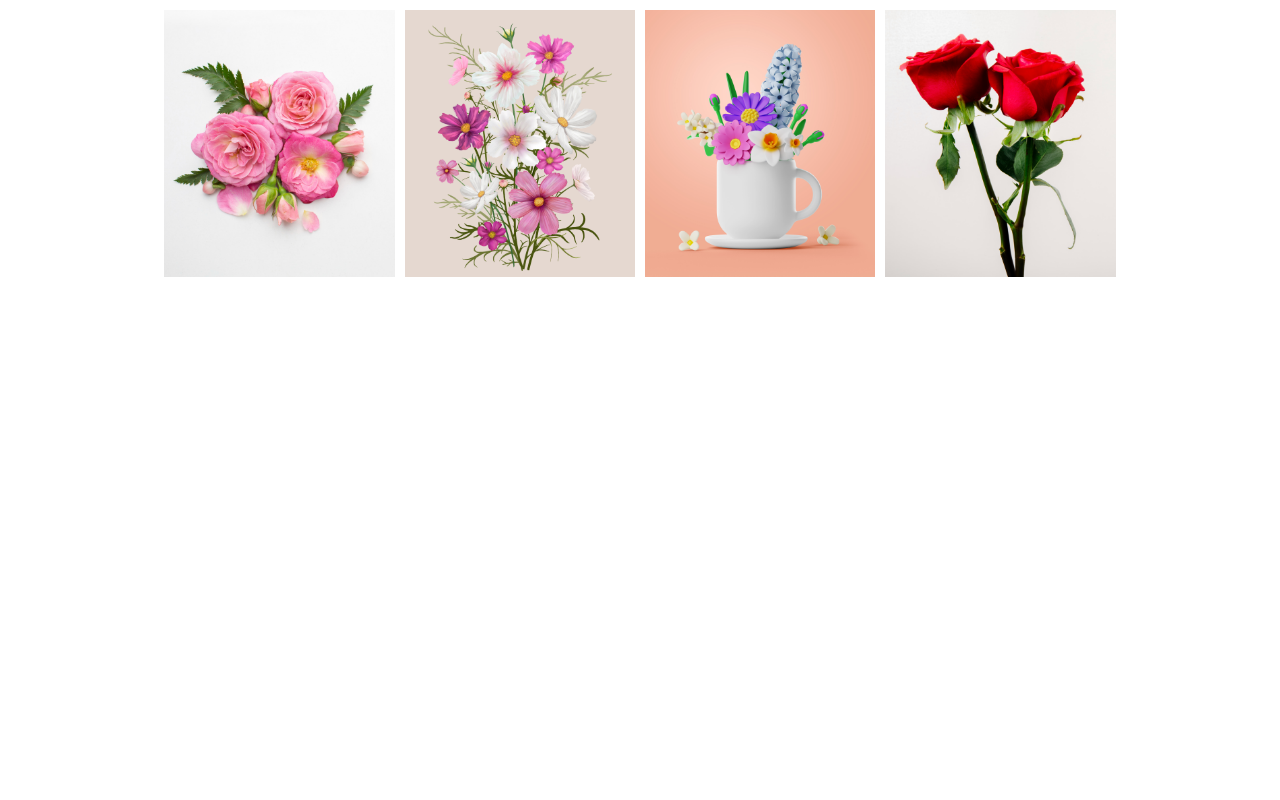
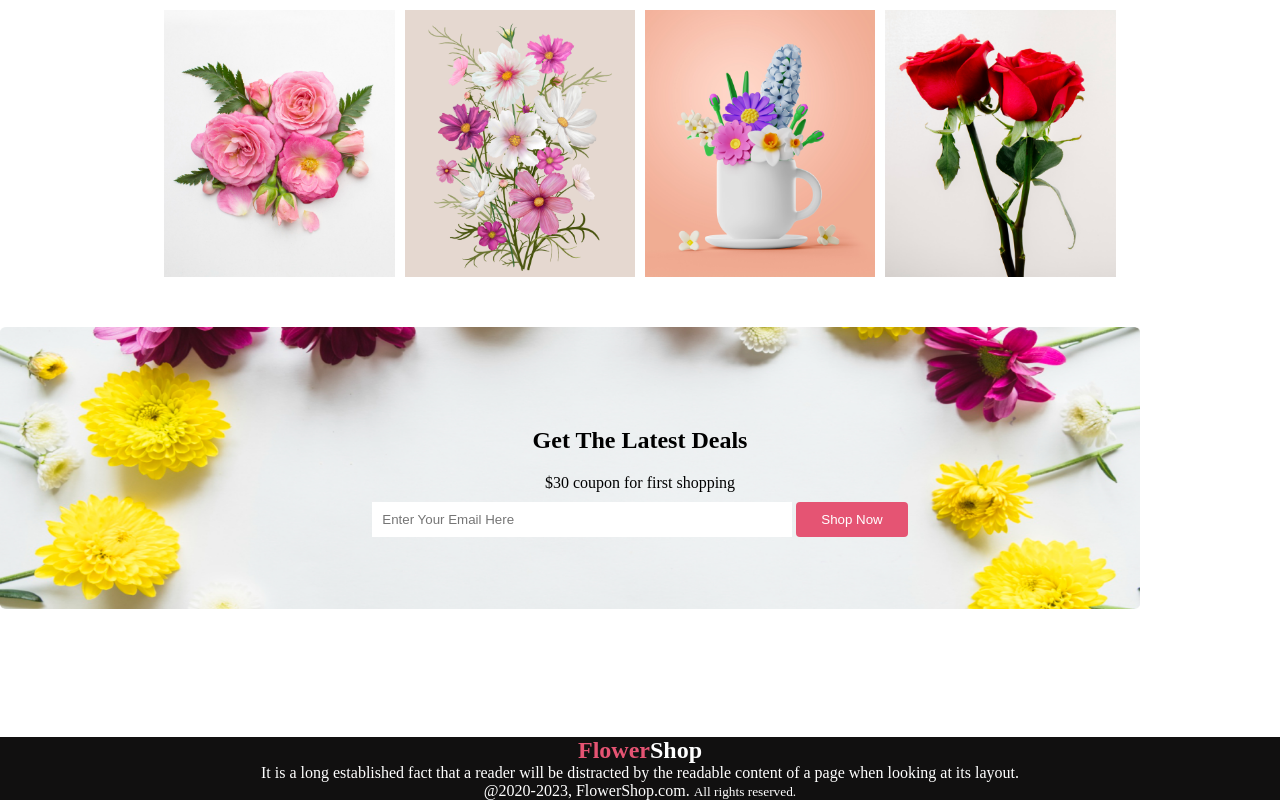
Before and after one commit to Md-Bidyuth/flower-shop, a plain HTML site: page index.html in a window 1280 px wide. Shown: the part 1255-2055 px from the top of the page. Before the commit the page ends 1532 px from the top, so only its background shows below. Drawn offline with Linux system fonts and the light colour scheme.

Commit message:
footer added

```diff
--- a/index.html
+++ b/index.html
@@ -71,9 +71,30 @@
             <img src="./Flower Asset/Rectangle 6.png" alt="">
         </div>
      </section>
+
+     <section>
+        <div class="last-title">
+            <div class="last-description">
+            <h2>Get The Latest Deals</h2>
+            <p>$30 coupon for first shopping</p>
+
+        </div>
+        <div class="input">
+            <input  type="email" placeholder="Enter Your Email Here">
+            <button class="btn-primary">Shop Now</button>
+        </div>
+       </div>
+     </section>
     </main>
+
     <footer>
+      <div class="footer-container">
+        <h2> <span class="span">Flower</span>Shop</h2>
+        <p class="p-des">It is a long established fact that a reader will be distracted by the readable content of a page when looking at its layout.</p>
 
+        <p>@2020-2023, FlowerShop.com. <small>All rights reserved.</small> </p>
+
+      </div>
     </footer>
 
 </body>
--- a/style.css
+++ b/style.css
@@ -130,3 +130,51 @@ header{
 .flower-container img {
     width: 18%;
 }
+
+.last-title{
+    text-align: center;
+    background-image: url('./Flower Asset/Rectangle\ 9.png');
+    margin-top: 50px;
+    background-size: 1140px 282px;
+    background-repeat: no-repeat;
+
+
+}
+
+.last-title h2{
+    padding-top: 100px;
+    padding-bottom: 20px;
+}
+
+.input{
+    padding-bottom: 100px;
+}
+
+.input input{
+    width:400px;
+    padding:10px 10px;
+    border:none;
+
+}
+
+.last-title p{
+    padding-bottom:10px;
+}
+
+
+.input{
+    margin-bottom: 100px;
+}
+
+.footer-container h2{
+    color:white;
+    /* background-color:  #111010; */
+
+
+}
+
+footer{
+    background-color: #111010;
+    color:white;
+    text-align: center;
+}
```
